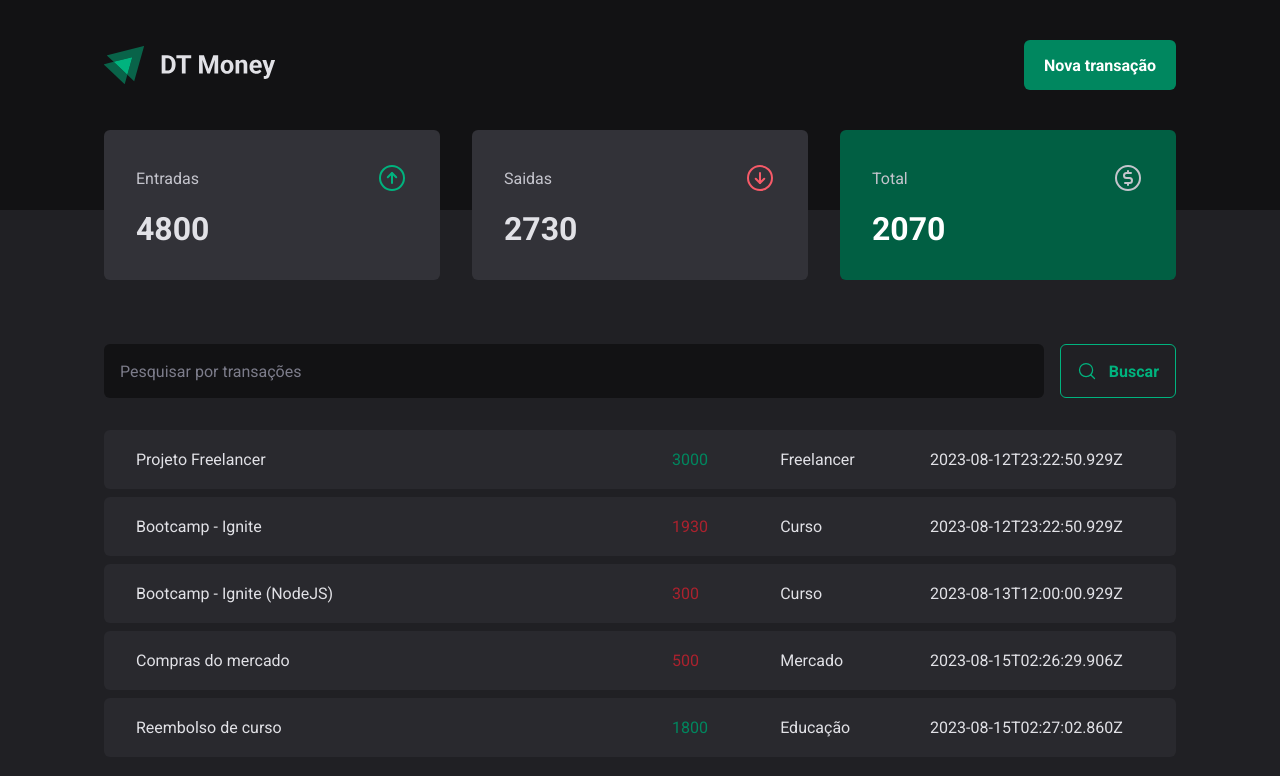
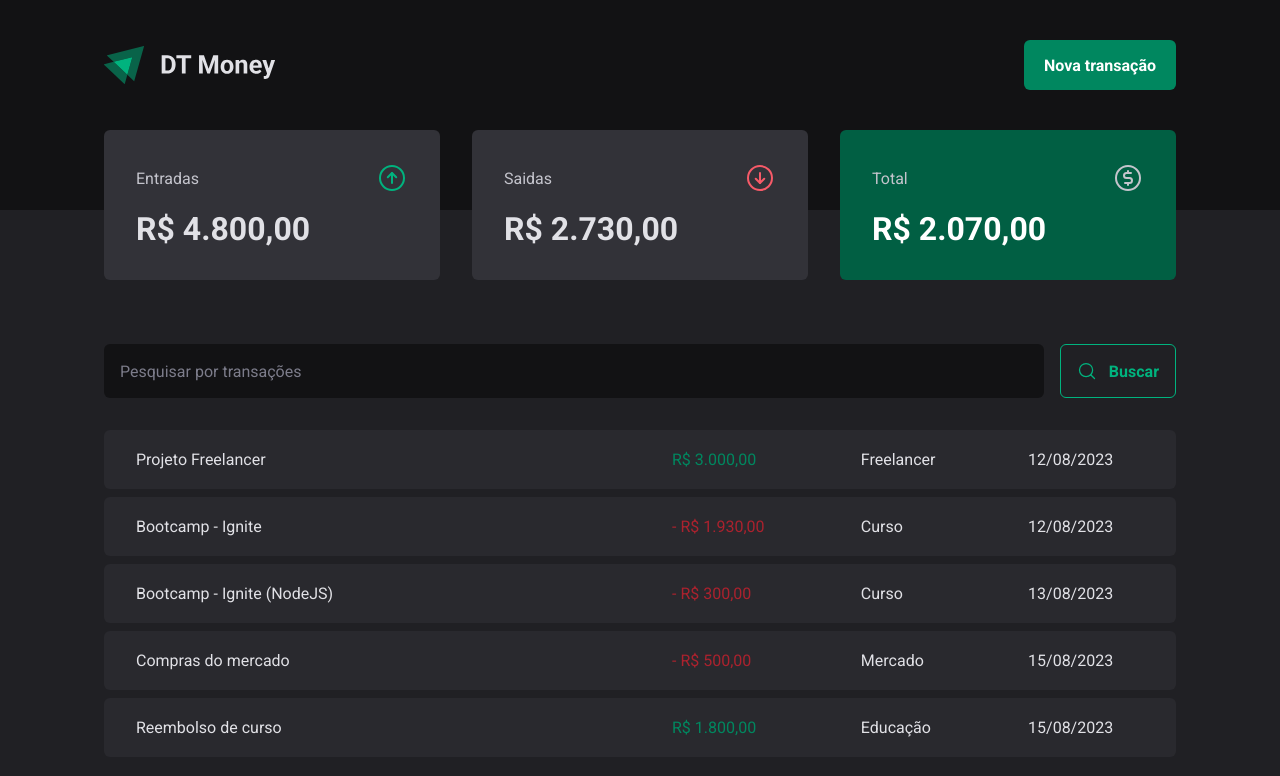
Before and after one commit to DanielFariias/dt-money, a React (Vite) app: page / in a window 1280 px wide. Shown: the top 776 px of the page. Built offline with nearby package versions, Linux system fonts and the light colour scheme; data requests are answered from the project's data file.

Commit message:
feat: :art: data and currency formmater cerated

```diff
--- a/src/components/summary/index.tsx
+++ b/src/components/summary/index.tsx
@@ -7,6 +7,7 @@
 import { useTheme } from 'styled-components'
 import { TransactionsContext } from '@/contexts/transactions-context'
 import { useContext } from 'react'
+import { currencyFormatter } from '@/utils/formmater'
 
 export function Summary() {
   const { transactions } = useContext(TransactionsContext)
@@ -41,7 +42,7 @@
           <p>Entradas</p>
           <ArrowCircleUp size={32} color={theme['green-300']} />
         </header>
-        <strong>{summary.income}</strong>
+        <strong>{currencyFormatter.format(summary.income)}</strong>
       </S.Card>
 
       <S.Card>
@@ -49,7 +50,7 @@
           <p>Saidas</p>
           <ArrowCircleDown size={32} color={theme['red-300']} />
         </header>
-        <strong>{summary.outcome}</strong>
+        <strong>{currencyFormatter.format(summary.outcome)}</strong>
       </S.Card>
 
       <S.Card variant="green">
@@ -57,7 +58,7 @@
           <p>Total</p>
           <CurrencyCircleDollar size={32} />
         </header>
-        <strong>{summary.total}</strong>
+        <strong>{currencyFormatter.format(summary.total)}</strong>
       </S.Card>
     </S.Container>
   )
--- a/src/components/transactions-table/index.tsx
+++ b/src/components/transactions-table/index.tsx
@@ -3,6 +3,7 @@
 import { SearchForm } from '../search-form'
 
 import * as S from './styles'
+import { currencyFormatter, dataFormatter } from '@/utils/formmater'
 
 interface ITransactionsTableProps {
   transactions: ITransaction[]
@@ -19,11 +20,12 @@
               <td width="50%">{transaction.description}</td>
               <td>
                 <S.PriceHighLight variant={transaction.type}>
-                  {transaction.price}
+                  {transaction.type === 'outcome' && '- '}
+                  {currencyFormatter.format(transaction.price)}
                 </S.PriceHighLight>
               </td>
               <td>{transaction.category}</td>
-              <td>{transaction.createdAt}</td>
+              <td>{dataFormatter.format(new Date(transaction.createdAt))}</td>
             </tr>
           ))}
         </tbody>
--- a/src/components/transactions-table/styles.ts
+++ b/src/components/transactions-table/styles.ts
@@ -31,6 +31,7 @@
 }
 
 export const PriceHighLight = styled.span<IPriceHighLightProps>`
+  white-space: nowrap;
   color: ${({ theme, variant }) =>
     variant === 'income' ? theme['green-500'] : theme['red-500']};
 `
--- /dev/null
+++ b/src/utils/formmater.ts
@@ -0,0 +1,6 @@
+export const dataFormatter = new Intl.DateTimeFormat('pt-BR')
+
+export const currencyFormatter = new Intl.NumberFormat('pt-BR', {
+  style: 'currency',
+  currency: 'BRL',
+})
--- a/tsconfig.json
+++ b/tsconfig.json
@@ -28,6 +28,7 @@
       "@/services/*": ["./src/services/*"],
       "@/styles/*": ["./src/styles/*"],
       "@/contexts/*": ["./src/contexts/*"],
+      "@/utils/*": ["./src/utils/*"],
     }
   },
   "include": ["src"],
```
